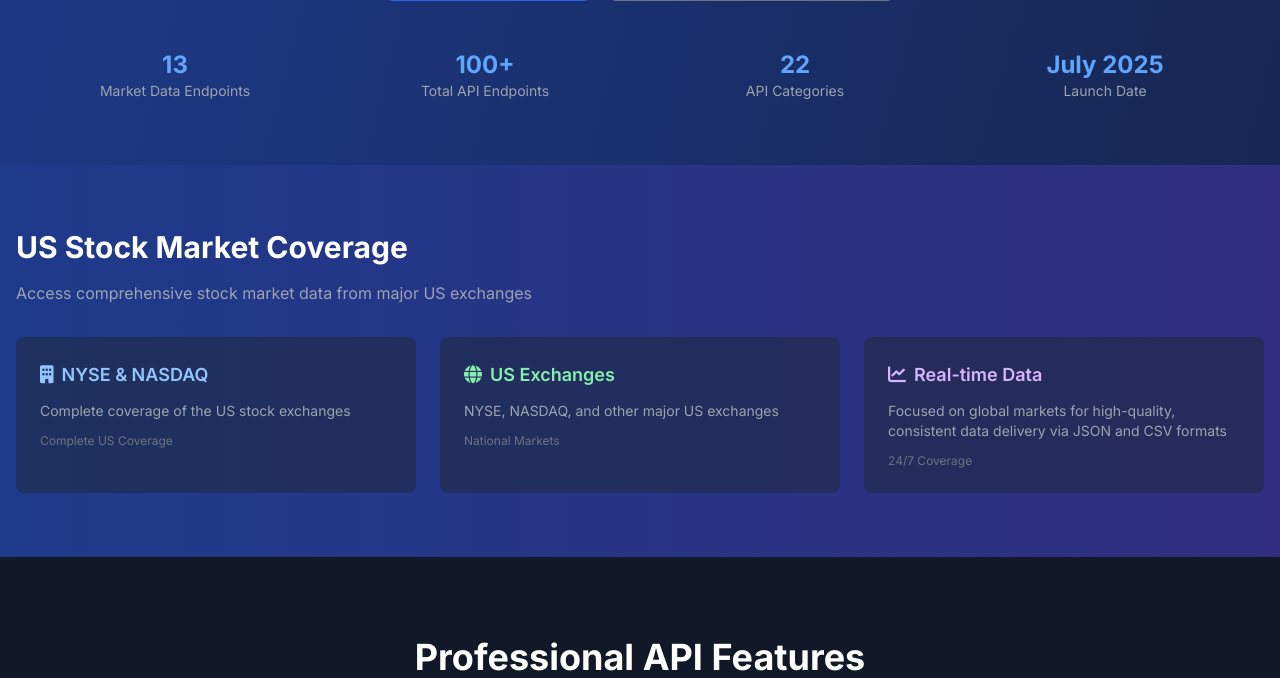
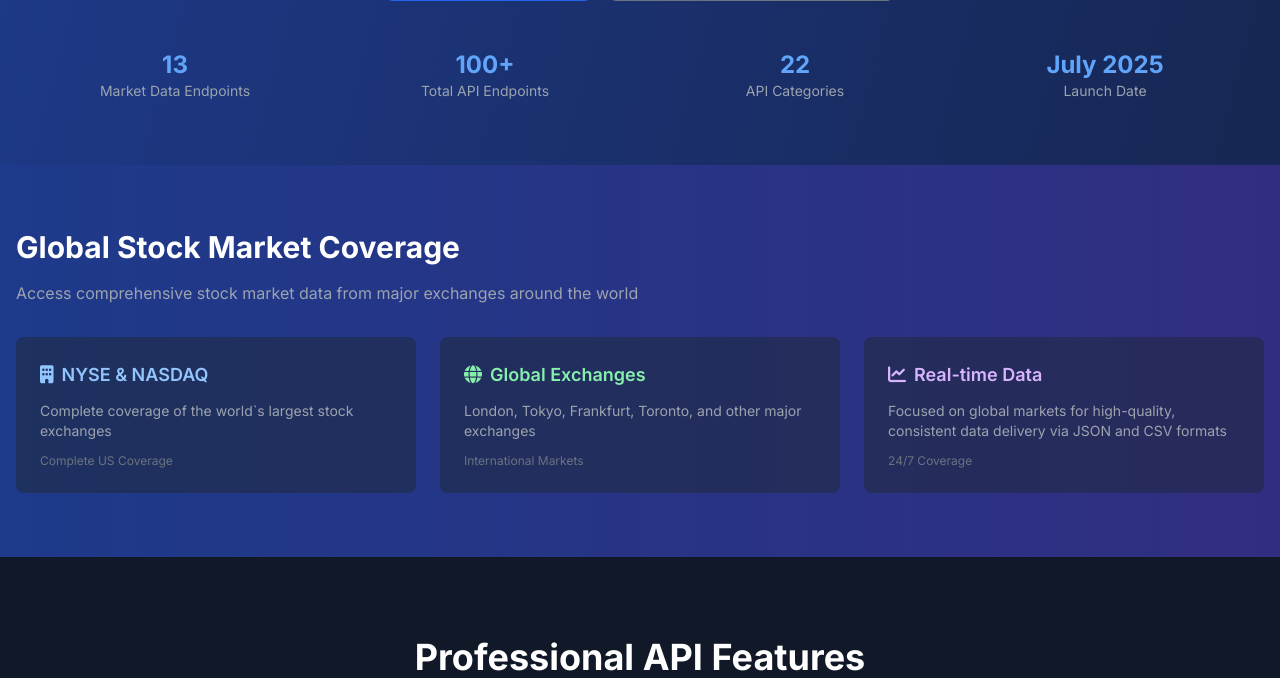
Before and after one commit to saas2guys/dadosfinanceiros.com.br, a Django app: template users/templates/stock_market_api.html in a window 1280 px wide. Shown: the part 439-1117 px from the top of the page. Run offline with Django 4.2, Linux system fonts and the light colour scheme; the template is opened without the code that fills it, so the values that code supplies are empty; some libraries are stand-ins or nearby versions.

Commit message:
update(frontend): update stock market from US to Global

```diff
--- a/users/templates/api_comparison.html
+++ b/users/templates/api_comparison.html
@@ -520,7 +520,7 @@
                         <tr>
                             <td class="px-3 py-3 text-white font-medium text-xs lg:text-sm">Market Coverage</td>
                             <td class="px-3 py-3 text-center bg-indigo-900 text-xs lg:text-sm">
-                                <span class="text-green-400 font-bold text-xs lg:text-sm">✅ US Markets + Forex<br>NYSE, NASDAQ, Options</span>
+                                <span class="text-green-400 font-bold text-xs lg:text-sm">✅ Global + US Precision<br>40+ exchanges worldwide</span>
                             </td>
                             <td class="px-3 py-3 text-center text-gray-300 text-xs lg:text-sm">Global markets</td>
                             <td class="px-3 py-3 text-center text-gray-300 text-xs lg:text-sm">100% US Markets</td>
@@ -893,9 +893,9 @@
                     <div class="mb-6">
                         <h4 class="text-lg font-semibold text-green-400 mb-3">✓ Advantages</h4>
                         <ul class="text-gray-300 space-y-2">
-                            <li>• <strong>FMP Ultimate features:</strong> 30+ asset classes, US market coverage, fundamentals</li>
+                            <li>• <strong>FMP Ultimate features:</strong> 30+ asset classes, global coverage, fundamentals</li>
                             <li>• <strong>Polygon precision:</strong> Options Greeks, futures data, tick-level accuracy</li>
-                            <li>• <strong>Complete coverage:</strong> US stocks, options, futures, forex, crypto, bonds</li>
+                            <li>• <strong>Complete coverage:</strong> Stocks, options, futures, forex, crypto, bonds</li>
                         </ul>
                     </div>
 
--- a/users/templates/faq.html
+++ b/users/templates/faq.html
@@ -87,11 +87,11 @@
                     {% trans 'Our API provides comprehensive coverage of global financial markets including:' %}
                 </p>
                 <ul class="text-gray-300 space-y-2 ml-6">
-                    <li>• {% trans 'US Stock markets: NYSE, NASDAQ and more' %}</li>
-                    <li>• {% trans 'US Options and derivatives' %}</li>
+                    <li>• {% trans 'Stock markets: NYSE, NASDAQ, LSE, TSE, DAX, and more' %}</li>
+                    <li>• {% trans 'Options and derivatives from major exchanges' %}</li>
                     <li>• {% trans 'Forex markets with 24/7 currency data' %}</li>
                     <li>• {% trans '3000+ cryptocurrencies and digital assets' %}</li>
-                    <li>• {% trans 'US Commodities, futures, and economic indicators' %}</li>
+                    <li>• {% trans 'Commodities, futures, and economic indicators' %}</li>
                     <li>• {% trans 'Real-time quotes and historical data' %}</li>
                 </ul>
             </div>
--- a/users/templates/stock_market_api.html
+++ b/users/templates/stock_market_api.html
@@ -187,19 +187,19 @@
     <!-- Global Stock Exchanges Coverage Section -->
     <div class="bg-gradient-to-r from-blue-900 to-indigo-900 py-16">
         <div class="max-w-7xl mx-auto px-4">
-            <h2 class="text-3xl font-bold text-white mb-4">{% trans 'US Stock Market Coverage' %}</h2>
-            <p class="text-gray-400">{% trans 'Access comprehensive stock market data from major US exchanges' %}</p>
+            <h2 class="text-3xl font-bold text-white mb-4">{% trans 'Global Stock Market Coverage' %}</h2>
+            <p class="text-gray-400">{% trans 'Access comprehensive stock market data from major exchanges around the world' %}</p>
 
             <div class="grid grid-cols-1 md:grid-cols-3 gap-6 mt-8">
                 <div class="bg-gray-800 bg-opacity-50 rounded-lg p-6">
                     <h3 class="text-lg font-semibold text-blue-300 mb-3"><i class="fas fa-building mr-2"></i>NYSE & NASDAQ</h3>
-                    <p class="text-gray-400 text-sm mb-3">{% trans 'Complete coverage of the US stock exchanges' %}</p>
+                    <p class="text-gray-400 text-sm mb-3">{% trans 'Complete coverage of the world`s largest stock exchanges' %}</p>
                     <div class="text-xs text-gray-500 mt-2">{% trans 'Complete US Coverage' %}</div>
                 </div>
                 <div class="bg-gray-800 bg-opacity-50 rounded-lg p-6">
-                    <h3 class="text-lg font-semibold text-green-300 mb-3"><i class="fas fa-globe mr-2"></i>US Exchanges</h3>
-                    <p class="text-gray-400 text-sm mb-3">{% trans 'NYSE, NASDAQ, and other major US exchanges' %}</p>
-                    <div class="text-xs text-gray-500 mt-2">{% trans 'National Markets' %}</div>
+                    <h3 class="text-lg font-semibold text-green-300 mb-3"><i class="fas fa-globe mr-2"></i>Global Exchanges</h3>
+                    <p class="text-gray-400 text-sm mb-3">{% trans 'London, Tokyo, Frankfurt, Toronto, and other major exchanges' %}</p>
+                    <div class="text-xs text-gray-500 mt-2">{% trans 'International Markets' %}</div>
                 </div>
                 <div class="bg-gray-800 bg-opacity-50 rounded-lg p-6">
                     <h3 class="text-lg font-semibold text-purple-300 mb-3"><i class="fas fa-chart-line mr-2"></i>Real-time Data</h3>
```
Also changed, not shown: users/templates/options_api.html (+4 -5 lines).
